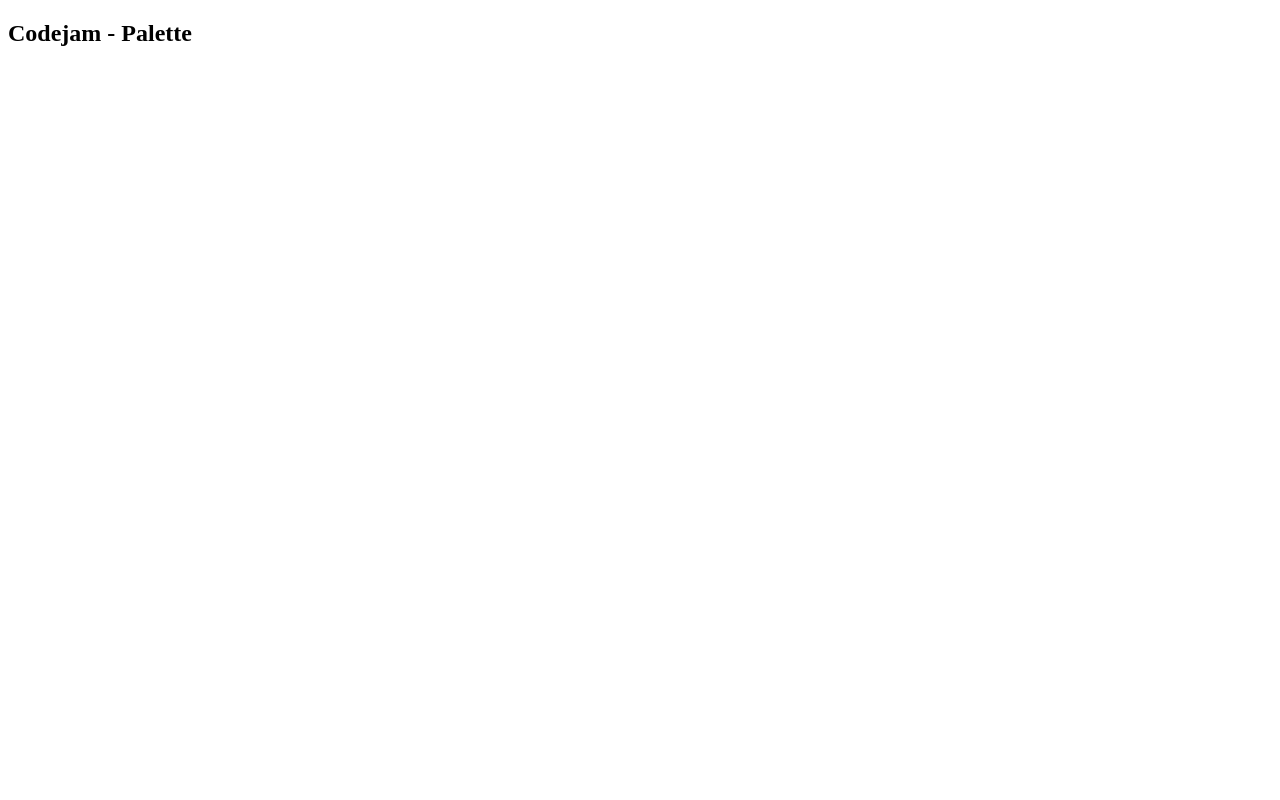
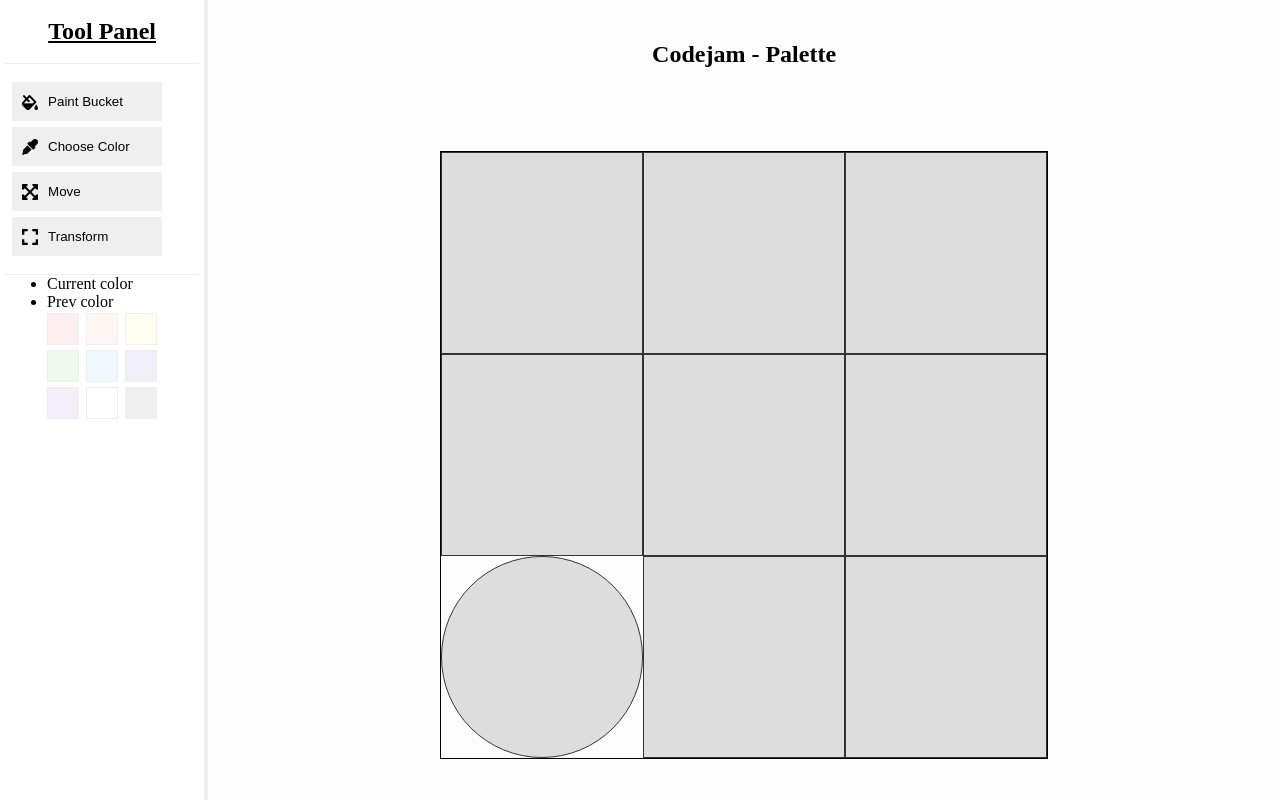
Before and after one commit to moiseenokv/rs-2019Q1, a website: page palette/index.html in a window 1280 px wide. Drawn offline with Linux system fonts and the light colour scheme.

Commit message:
feat: add styled canvas, tools blocks / add img sources

```diff
--- a/palette/assets/css/style.css
+++ b/palette/assets/css/style.css
@@ -0,0 +1,183 @@
+* {
+    margin: 0;
+    padding: 0;
+}
+
+main {
+    display: flex;
+    width: 100%;
+    flex-direction: row;
+    justify-content: space-between;
+    align-items: center;
+}
+
+aside {
+    display: flex;
+    flex-direction: column;
+    justify-content: flex-start;
+    align-items: center;
+    height: 100vh;
+    width: 16%;
+    border-right: 4px solid #eee;
+}
+
+aside h2 {
+    margin: 18px 0;
+    text-decoration: underline;
+    font-weight: bold;
+}
+
+.tools {
+    width: 95%;
+    margin: 0px auto;
+    display: table;
+    border-top: 1px solid #eee;
+    padding: 12px 0;
+    border-bottom: 1px solid #eee;
+}
+
+.tools ul {
+    margin: 0 auto;
+    display: table;
+    list-style: none;
+}
+
+.tools li {
+    width: 180px;
+    margin: 6px 0;
+}
+
+.tools button {
+    border: none;
+    padding: 12px 0 12px 36px;
+    width: 150px;
+    text-align: left;
+    cursor: pointer;
+}
+
+.tools li button:before {
+    content: "";
+    display: block;
+    width: 16px;
+    height: 16px;
+    margin: 0px 0 -16px -26px;
+}
+
+.tools li:nth-child(1) button:before {
+    background: url('../img/fill.png');
+    background-position: center center;
+    background-size: contain;
+    background-repeat: no-repeat;
+}
+
+.tools li:nth-child(2) button:before {
+    background: url('../img/picker.png');
+    background-position: center center;
+    background-size: contain;
+    background-repeat: no-repeat;
+}
+
+.tools li:nth-child(3) button:before {
+    background: url('../img/move.png');
+    background-position: center center;
+    background-size: contain;
+    background-repeat: no-repeat;
+}
+
+.tools li:nth-child(4) button:before {
+    background: url('../img/transform.png');
+    background-position: center center;
+    background-size: contain;
+    background-repeat: no-repeat;
+}
+
+section {
+    width: 84%;
+    display: flex;
+    flex-direction: column;
+    justify-content: space-around;
+    align-items: center;
+    background: rgba(238, 238, 238, 0.2);
+    height: 100vh;
+}
+
+.canvas {
+    display: flex;
+    width: 606px;
+    border: 1px solid #000;
+    flex-direction: row;
+    flex-wrap: wrap;
+    justify-content: center;
+    align-items: center;
+}
+
+.canvas>div {
+    width: 200px;
+    height: 200px;
+    background: #dddddd;
+    border: 1px solid #333333;
+}
+
+.circle {
+    border-radius: 50%;
+}
+
+.select-color {
+    display: flex;
+    justify-content: space-between;
+    align-items: center;
+    flex-wrap: wrap;
+    flex-direction: row;
+    width: 110px;
+    height: 110px;
+}
+
+.select-color>div {
+    width: 30px;
+    height: 30px;
+    display: flex;
+    cursor: pointer;
+    border: 1px solid #000;
+}
+
+.select-color.disabled,
+.select-color.disabled>div {
+    opacity: 0.25;
+    cursor: not-allowed;
+}
+
+.select-color>div:nth-child(1) {
+    background: #dd0000;
+}
+
+.select-color>div:nth-child(2) {
+    background: #fe6230;
+}
+
+.select-color>div:nth-child(3) {
+    background: #fef600;
+}
+
+.select-color>div:nth-child(4) {
+    background: #00bb00;
+}
+
+.select-color>div:nth-child(5) {
+    background: #009bfe;
+}
+
+.select-color>div:nth-child(6) {
+    background: #000083;
+}
+
+.select-color>div:nth-child(7) {
+    background: #30009b
+}
+
+.select-color>div:nth-child(8) {
+    background: #ffffff
+}
+
+.select-color>div:nth-child(9) {
+    background: #000000
+}
--- a/palette/index.html
+++ b/palette/index.html
@@ -1,5 +1,6 @@
 <!DOCTYPE html>
 <html lang="en">
+
 <head>
     <meta charset="UTF-8">
     <meta name="viewport" content="width=device-width, initial-scale=1.0">
@@ -7,15 +8,57 @@
     <title>Codejam Palette Task</title>
     <link rel="stylesheet" href="./assets/css/style.css">
 </head>
+
 <body>
-    <header></header>
     <main>
-        <aside></aside>
+        <aside>
+            <h2>Tool Panel</h2>
+            <div class="tools">
+                <ul>
+                    <li><button data-action="paint">Paint Bucket</button></li>
+                    <li><button data-action="choose-color">Choose Color</button></li>
+                    <li><button data-action="move">Move</button></li>
+                    <li><button data-action="transform">Transform</button></li>
+                </ul>
+            </div>
+            <div class="palette">
+                <ul>
+                    <li>
+                        <p>Current color</p>
+                    </li>
+                    <li>
+                        <p>Prev color</p>
+                    </li>
+                </ul>
+                <div class="select-color disabled">
+                    <div title="red" data-color="dd0000"></div>
+                    <div title="orange" data-color="fe6230"></div>
+                    <div title="yellow" data-color="fef600"></div>
+                    <div title="green" data-color="00bb00"></div>
+                    <div title="indigo" data-color="009bfe"></div>
+                    <div title="blue" data-color="000083"></div>
+                    <div title="violet" data-color="30009b"></div>
+                    <div title="white" data-color="ffffff"></div>
+                    <div title="black" data-color="000000"></div>
+                </div>
+            </div>
+        </aside>
         <section>
-            <h1>Codejam - Palette </h1>
+            <h1>Codejam - Palette</h1>
+            <div class="canvas">
+                <div figure="1"></div>
+                <div figure="2"></div>
+                <div figure="3"></div>
+                <div figure="4"></div>
+                <div figure="5"></div>
+                <div figure="6"></div>
+                <div class="circle" figure="7"></div>
+                <div figure="8"></div>
+                <div figure="9"></div>
+            </div>
         </section>
     </main>
-    <footer></footer>
     <script src="./assets/js/script.js" type="text/javascript"></script>
 </body>
+
 </html>
```
Also changed, not shown: palette/assets/img/fill.png (added), palette/assets/img/move.png (added), palette/assets/img/picker.png (added), palette/assets/img/transform.png (added).
